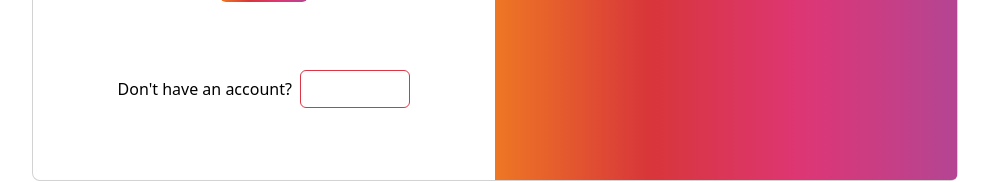
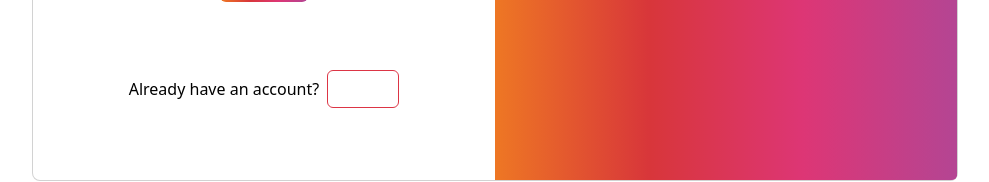
Before and after one commit to JuanitaOramas/Project_SelClips, a React (Create React App) app: page /register in a window 1280 px wide. Shown: the part 544-726 px from the top of the page, without its empty margins (145-1134 px from the left). Built offline with nearby package versions, Linux system fonts and the light colour scheme; the HTML template or start-up script is replaced by a standard one.

Commit message:
Ajuste boton register

```diff
--- a/src/pages/Registerpage.jsx
+++ b/src/pages/Registerpage.jsx
@@ -1,6 +1,7 @@
 import "./Registerpage.css";
 import { registerUser } from "../services/registerUser";
 import { useState } from "react";
+import { Link } from "react-router-dom";
 
 export function Registerpage() {
   const onSubmit = (data) => {
@@ -166,8 +167,8 @@ export function Registerpage() {
                         </div>
 
                         <div class="d-flex align-items-center justify-content-center pb-4">
-                          <p class="mb-0 me-2">Don't have an account?</p>
-                          <button type="button" class="btn btn-outline-danger">Create new</button>
+                          <p class="mb-0 me-2">Already have an account?</p>
+                          <Link to="/login"><button type="button" class="btn btn-outline-danger">Log in</button></Link>
                         </div>
 
                       </form>
```
